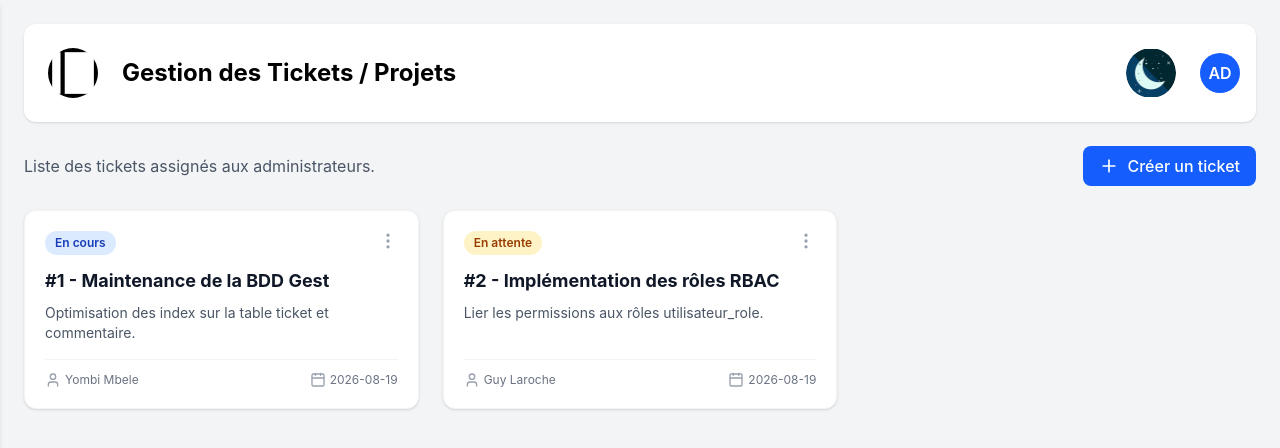
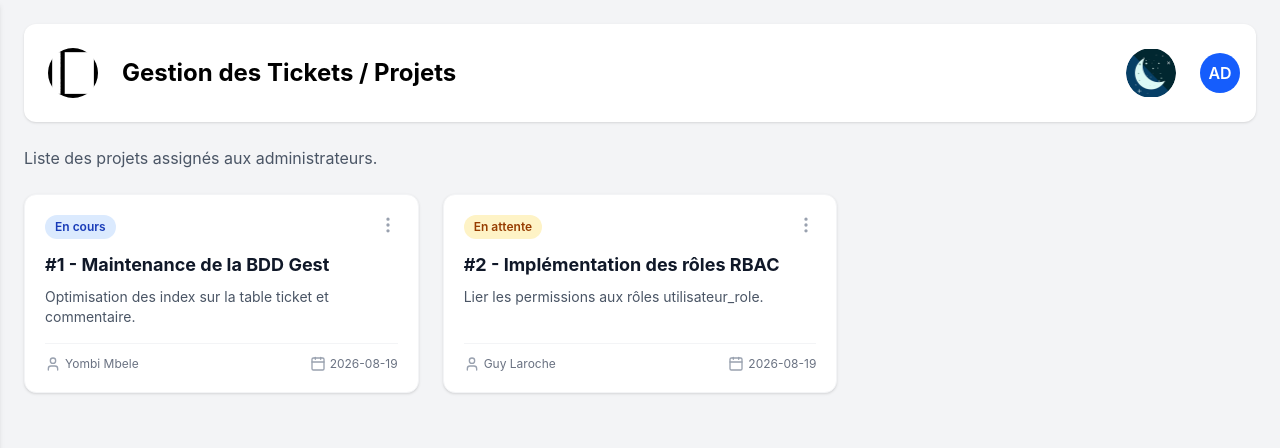
Before and after one commit to MikeMikey2/Projet-NGC, a React (Vite) app in the folder Front-end/mon-projet-react/: page /Myprojects in a window 1280 px wide. Shown: the top 448 px of the page. Built offline with nearby package versions, Linux system fonts and the light colour scheme.

Commit message:
commit 48

```diff
--- a/Front-end/mon-projet-react/src/Component/ADMIN/Freeprojects/Freeprojects.tsx
+++ b/Front-end/mon-projet-react/src/Component/ADMIN/Freeprojects/Freeprojects.tsx
@@ -132,7 +132,7 @@ const FreeProjects = () => {
         <div className="flex flex-col md:flex-row md:items-center md:justify-between gap-4 mb-6">
           <p className="text-gray-600 dark:text-gray-400">Suivi des projets et demandes de maintenance.</p>
           <button onClick={handleNouveauTicket} className="flex items-center gap-2 bg-blue-600 hover:bg-blue-700 text-white px-4 py-2 rounded-lg font-medium transition-colors">
-            <Icons.Plus className="w-5 h-5" /> Nouveau ticket
+            <Icons.Plus className="w-5 h-5" /> Nouveau projet
           </button>
         </div>
 
@@ -140,7 +140,7 @@ const FreeProjects = () => {
           <div className="flex flex-col md:flex-row gap-3">
             <input
               type="text"
-              placeholder="Rechercher un ticket..."
+              placeholder="Rechercher un projet..."
               value={recherche}
               onChange={(e) => setRecherche(e.target.value)}
               className="flex-1 border border-gray-200 dark:border-gray-600 rounded-lg px-3 py-2 bg-gray-50 dark:bg-gray-700 dark:text-white focus:outline-none focus:ring-2 focus:ring-blue-500"
--- a/Front-end/mon-projet-react/src/Component/ADMIN/Myprojects/Myprojects.tsx
+++ b/Front-end/mon-projet-react/src/Component/ADMIN/Myprojects/Myprojects.tsx
@@ -120,11 +120,8 @@ const Myprojects = () => {
         {/* Barre d'action */}
         <div className="flex justify-between items-center mb-6">
           <p className="text-gray-600 dark:text-gray-400">
-            Liste des tickets assignés aux administrateurs.
+            Liste des projets assignés aux administrateurs.
           </p>
-          <button className="flex items-center gap-2 bg-blue-600 hover:bg-blue-700 text-white px-4 py-2 rounded-lg font-medium transition-colors">
-            <Icons.Plus className="w-5 h-5" /> Créer un ticket
-          </button>
         </div>
 
         {/* Grille de projets / tickets */}
```
